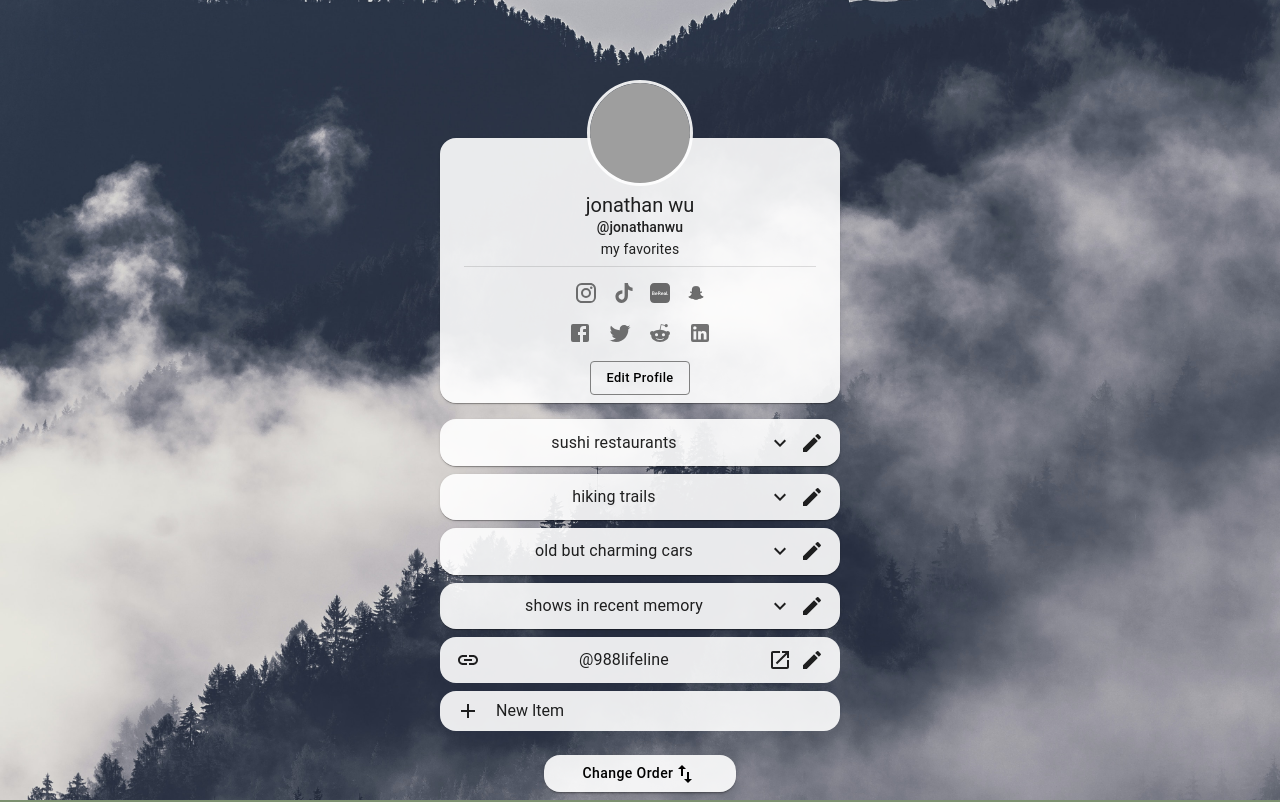
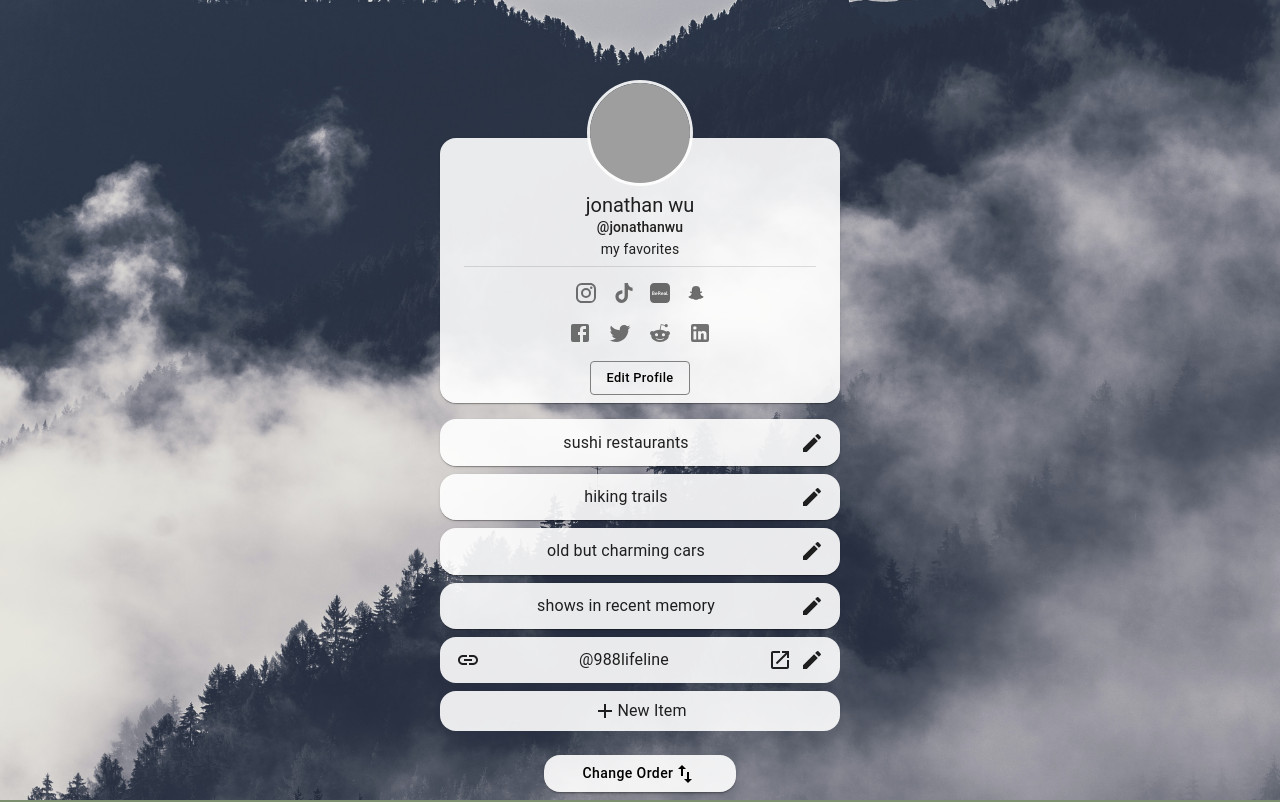
Before and after one commit to ChangYuJonathanWu/alcove, a Next.js app: page /239jsdfk9Q2jjsk_no_spotify in a window 1280 px wide. Shown: the top 802 px of the page. Built offline with nearby package versions, Linux system fonts and the light colour scheme; no server answers; grey boxes are pictures that could not be loaded; a web font is replaced by a local one.

Commit message:
hide chevrons on edit mode

```diff
--- a/components/items/ProfileItems.js
+++ b/components/items/ProfileItems.js
@@ -100,9 +100,9 @@ export default function ProfileItems({ user, editMode, triggerReload }) {
                                 {CENTER_PROFILE_ITEMS && <div></div>}
                                 <Stack alignItems="center">
                                     {buildItemHeader(name)}
-                                    {isOpen && <Typography variant="caption" style={{textAlign: 'center'}}>{commentary}</Typography>}
+                                    { isOpen && <Typography variant="caption" style={{textAlign: 'center'}}>{commentary}</Typography>}
                                 </Stack>
-                                {isOpen ? <ExpandLessIcon /> :  <ExpandMore />}
+                                {!editMode ? isOpen ? <ExpandLessIcon /> :  <ExpandMore /> : <div></div>}
                             </Stack>
                             {editMode && <EditIcon data-cy="edit-item-icon" style={{paddingLeft: '0.5rem'}} onClick={(e) => { e.preventDefault(); setEditItem(profileItems[itemId]) }} />}
                         </Stack>
--- a/components/profile/NewItemButton.js
+++ b/components/profile/NewItemButton.js
@@ -30,9 +30,9 @@ export default function NewItemButton({onClick}) {
         <div style={{ paddingLeft: '1rem', paddingRight: '1rem' }}>
             <Paper variant="" sx={{ borderRadius: '1rem', margin: '1rem', marginLeft: 'auto', marginRight: 'auto', marginTop: 0, marginBottom: '0.5rem', width: '100%', backgroundColor: PAPER_COLOR, maxWidth: MAX_WIDTH }}>
                 <ListItemButton data-cy="new-item-button" id={'new-item-button'} key={'new-item-button'} disableRipple={true} onClick={onClick}>
-                    <Stack direction="row" alignItems="center" spacing={2}>
+                    <Stack style={{width: '100%'}} direction="row" alignItems="center" justifyContent="center" spacing={0}>
                         <AddIcon />
-                        <Typography variant="h3" style={{fontSize: ITEM_FONT_SIZE}}>New Item</Typography>
+                        <Typography style={{fontSize: ITEM_FONT_SIZE}}>New Item</Typography>
                     </Stack>
                 </ListItemButton>
             </Paper>
```
